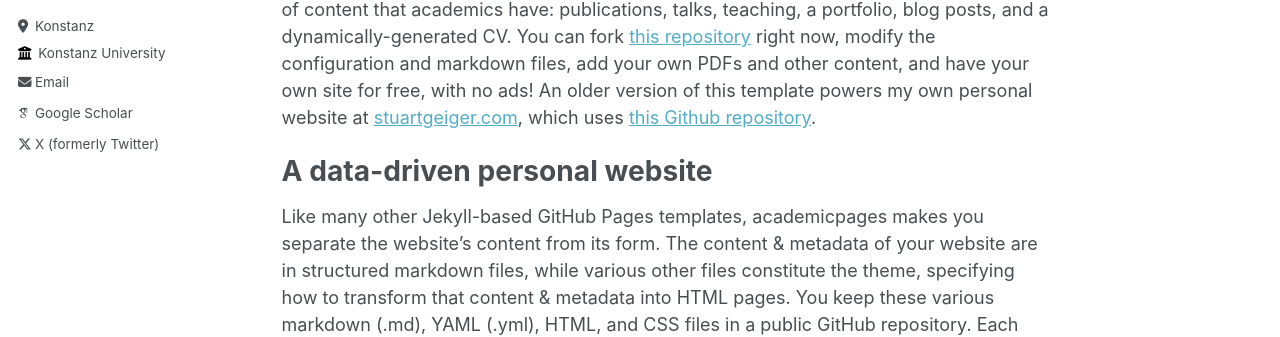
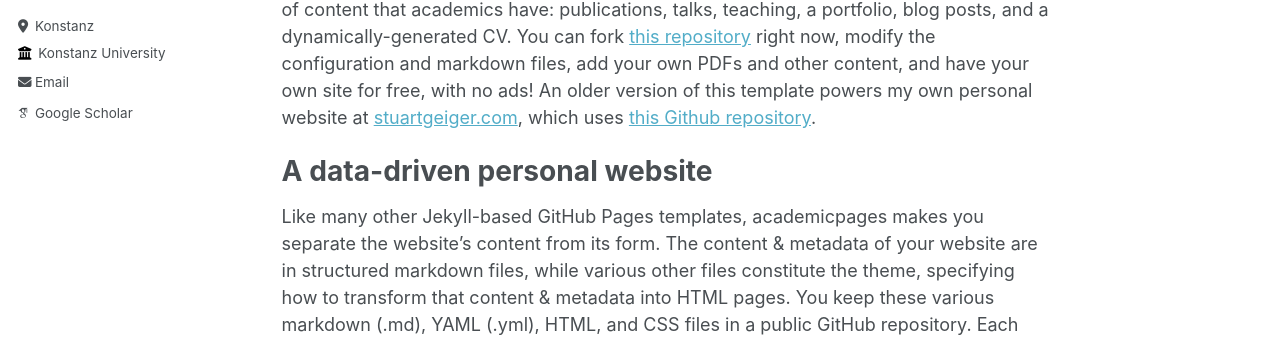
Before and after one commit to Mohammadi-Maryam/MM.github.io, a Jekyll site: the page built from _pages/about.md, in a window 1280 px wide. Shown: the part 327-664 px from the top of the page. Built offline with Jekyll 4.4.1, drawn with Linux system fonts in a browser that asks for light colours; some web fonts are replaced.

Commit message:
Update _config.yml

```diff
--- a/_config.yml
+++ b/_config.yml
@@ -47,7 +47,7 @@ author:
   #stackoverflow    : # User number or user number and name (i.e., use "1" or "1/jeff-atwood")
 
   # Social media
-  #bluesky          : "bsky.app" # Replace this with you Bluesky username
+  bluesky          : # "bsky.app" # Replace this with you Bluesky username
   facebook         : # Username
   flickr           : # Username
   foursquare       : # Username
@@ -64,7 +64,7 @@ author:
   steam            : # Username
   telegram         : # URL
   tumblr           : # Username
-  twitter          : "UniofOxford"  # Replace this with your X / Twitter handle
+  twitter          : #"UniofOxford"  # Replace this with your X / Twitter handle
   vine             : # Username
   weibo            : # Username
   wikipedia        : # Username
```
